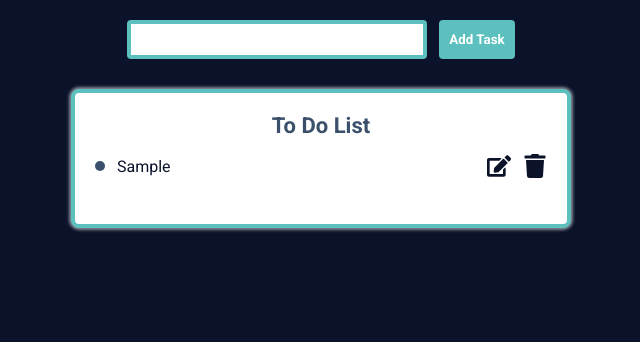
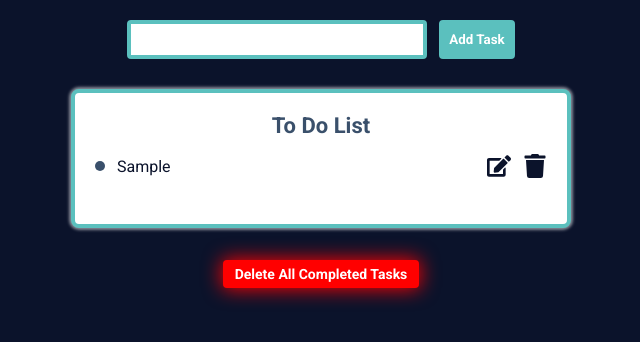
Before and after one commit to LucasMontecino/solvd-laba-repository, a React (Vite) app in the folder homeworks/21-react-api/: page / in a window 1280 px wide. Both pictures are taken after typing "Sample" into the empty fields and a click on the button "Add Task". Shown: the top 342 px of the page, without its empty margins (319-959 px from the left). Built offline with nearby package versions, Linux system fonts and the light colour scheme.

Commit message:
adding complex delete button

```diff
--- a/homeworks/21-react-api/src/App.css
+++ b/homeworks/21-react-api/src/App.css
@@ -119,6 +119,13 @@
   display: flex;
   align-items: center;
   gap: 12px;
+  max-width: 380px;
+  cursor: pointer;
+  transition: all .3s ease;
+}
+
+.task:hover {
+  color: #5BC0BE;
 }
 
 .bullets {
@@ -135,10 +142,20 @@
 
 .icons__item {
   cursor: pointer;
+  transition: all .3s ease;
+}
+
+.icons__item:hover {
+  color: #5BC0BE;
 }
 
 .opacity {
   filter: blur(2px);
+}
+
+.completed {
+  text-decoration: line-through;
+  opacity: .6;
 }
 
 /* errors */
@@ -163,6 +180,14 @@
   border-radius: 8px;
   border: 5px solid #5BC0BE;
   z-index: 999;
+  opacity: 0;
+  transform: scale(.8);
+  transition: all .3s ease;
+}
+
+.modal.show {
+  opacity: 1;
+  transform: scale(1);
 }
 
 .modal__close {
@@ -172,3 +197,22 @@
   cursor: pointer;
   color: #ff0000;
 }
+
+.btn-delete {
+  font-family: "Roboto", sans-serif;
+  font-size: 14px;
+  font-weight: 700;
+  margin-top: 32px;
+  background-color: #ff0000;
+  color: #FFFFFF;
+  border-radius: 4px;
+  cursor: pointer;
+  border: none;
+  padding: 6px 12px;
+  box-shadow: 0 0 19px 1px #ff0000;
+  transition: all .3s ease;
+}
+
+.btn-delete:hover {
+  opacity: .9;
+}
--- a/homeworks/21-react-api/src/components/ListItems/ListItems.jsx
+++ b/homeworks/21-react-api/src/components/ListItems/ListItems.jsx
@@ -3,7 +3,11 @@ import { useContext } from "react";
 import { ToDoContext } from "../../context/ToDoContext";
 import { FaEdit, FaTrash } from "react-icons/fa";
 
-export default function ListItems({ handleDeleteTask, handleEditTask }) {
+export default function ListItems({
+  handleDeleteTask,
+  handleEditTask,
+  handleToggleCompleteTask,
+}) {
   const { list } = useContext(ToDoContext);
   return (
     <>
@@ -14,7 +18,10 @@ export default function ListItems({ handleDeleteTask, handleEditTask }) {
             {list &&
               list.map((item) => (
                 <li key={item.id} className="hp-list__item">
-                  <div className="task">
+                  <div
+                    className={`task ${item.isCompleted ? "completed" : ""}`}
+                    onClick={() => handleToggleCompleteTask(item.id)}
+                  >
                     <div className="bullets"></div>
                     {item.task}
                   </div>
--- a/homeworks/21-react-api/src/components/Modal/Modal.jsx
+++ b/homeworks/21-react-api/src/components/Modal/Modal.jsx
@@ -1,5 +1,5 @@
 /* eslint-disable react/prop-types */
-import { useContext } from "react";
+import { useContext, useEffect, useState } from "react";
 import FormList from "../FormList/FormList";
 import { FaWindowClose } from "react-icons/fa";
 import { ToDoContext } from "../../context/ToDoContext";
@@ -8,6 +8,11 @@ import capitalizeTask from "../../utils/capitalizeTask";
 // eslint-disable-next-line react/prop-types
 export default function Modal({ setShowModal, editTask, setEditTask }) {
   const { setList } = useContext(ToDoContext);
+  const [show, setShow] = useState(false);
+
+  useEffect(() => {
+    setShow(true);
+  }, []);
 
   function handleEditChange(e) {
     setEditTask((prevTask) => ({
@@ -35,7 +40,7 @@ export default function Modal({ setShowModal, editTask, setEditTask }) {
   }
 
   return (
-    <div className="modal">
+    <div className={`modal ${show ? "show" : ""}`}>
       <FaWindowClose
         size={"2em"}
         className="modal__close"
--- a/homeworks/21-react-api/src/components/ToDo/ToDo.jsx
+++ b/homeworks/21-react-api/src/components/ToDo/ToDo.jsx
@@ -1,4 +1,4 @@
-import { useContext, useState } from "react";
+import { useContext, useEffect, useState } from "react";
 import ListItems from "../ListItems/ListItems";
 import { ToDoContext } from "../../context/ToDoContext";
 import FormList from "../FormList/FormList";
@@ -26,7 +26,7 @@ export default function ToDo() {
       validateErrors(task);
 
       const newTask = {
-        id: list.length + 1,
+        id: crypto.randomUUID(),
         task: capitalizeTask(task),
         isCompleted: false,
       };
@@ -57,6 +57,22 @@ export default function ToDo() {
     setTask(e.target.value);
   }
 
+  function handleToggleCompleteTask(id) {
+    setList((prevList) =>
+      prevList.map((item) =>
+        item.id === id ? { ...item, isCompleted: !item.isCompleted } : item
+      )
+    );
+  }
+
+  function handleDeleteCompletedTasks() {
+    setList(list.filter((item) => !item.isCompleted));
+  }
+
+  useEffect(() => {
+    console.log(list);
+  }, [list]);
+
   return (
     <>
       <div
@@ -77,7 +93,13 @@ export default function ToDo() {
           showModal={showModal}
           handleDeleteTask={handleDeleteTask}
           handleEditTask={handleEditTask}
+          handleToggleCompleteTask={handleToggleCompleteTask}
         />
+        {list && list.length > 0 ? (
+          <button onClick={handleDeleteCompletedTasks} className="btn-delete">
+            Delete All Completed Tasks
+          </button>
+        ) : null}
       </div>
       {showModal && (
         <Modal
```
